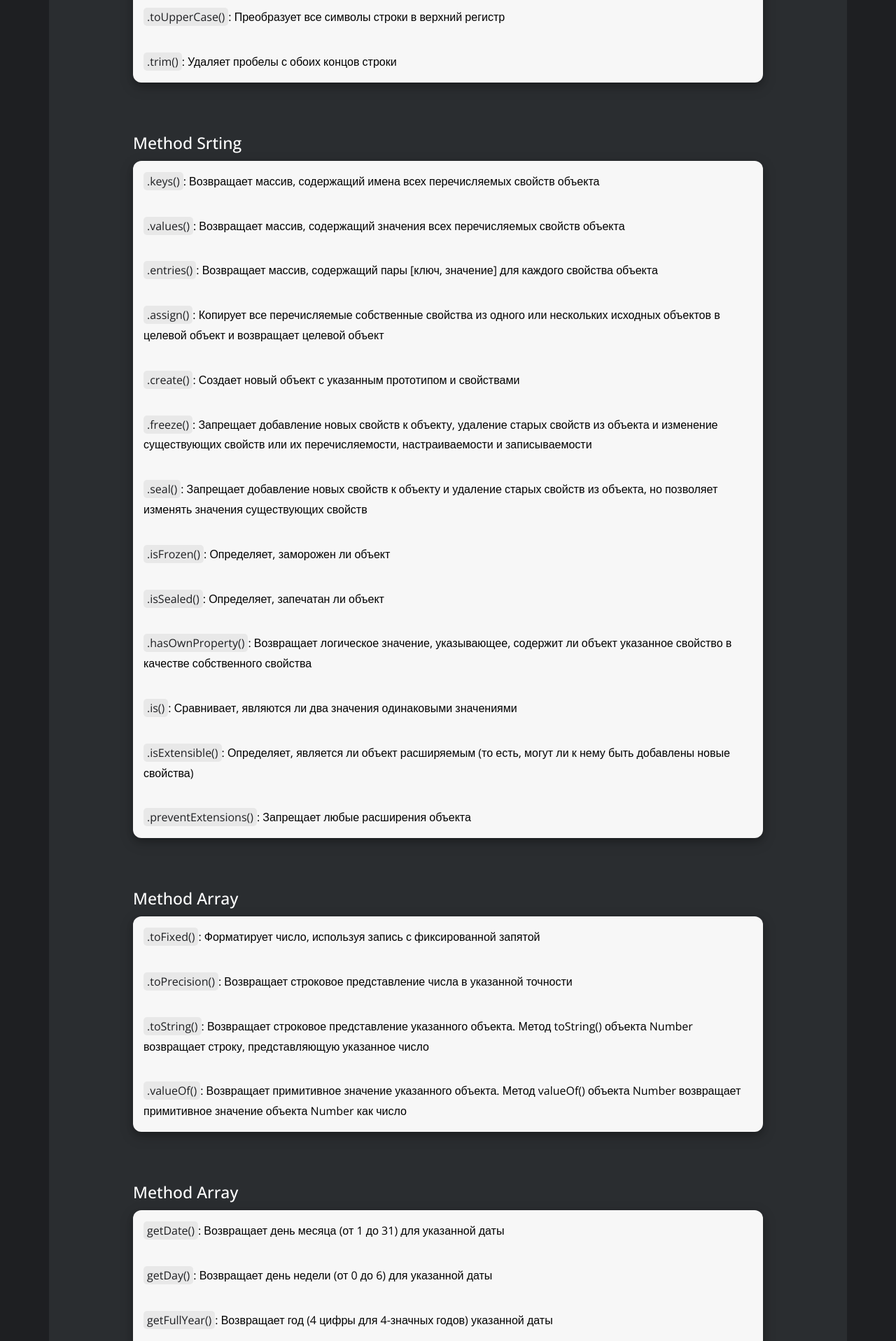
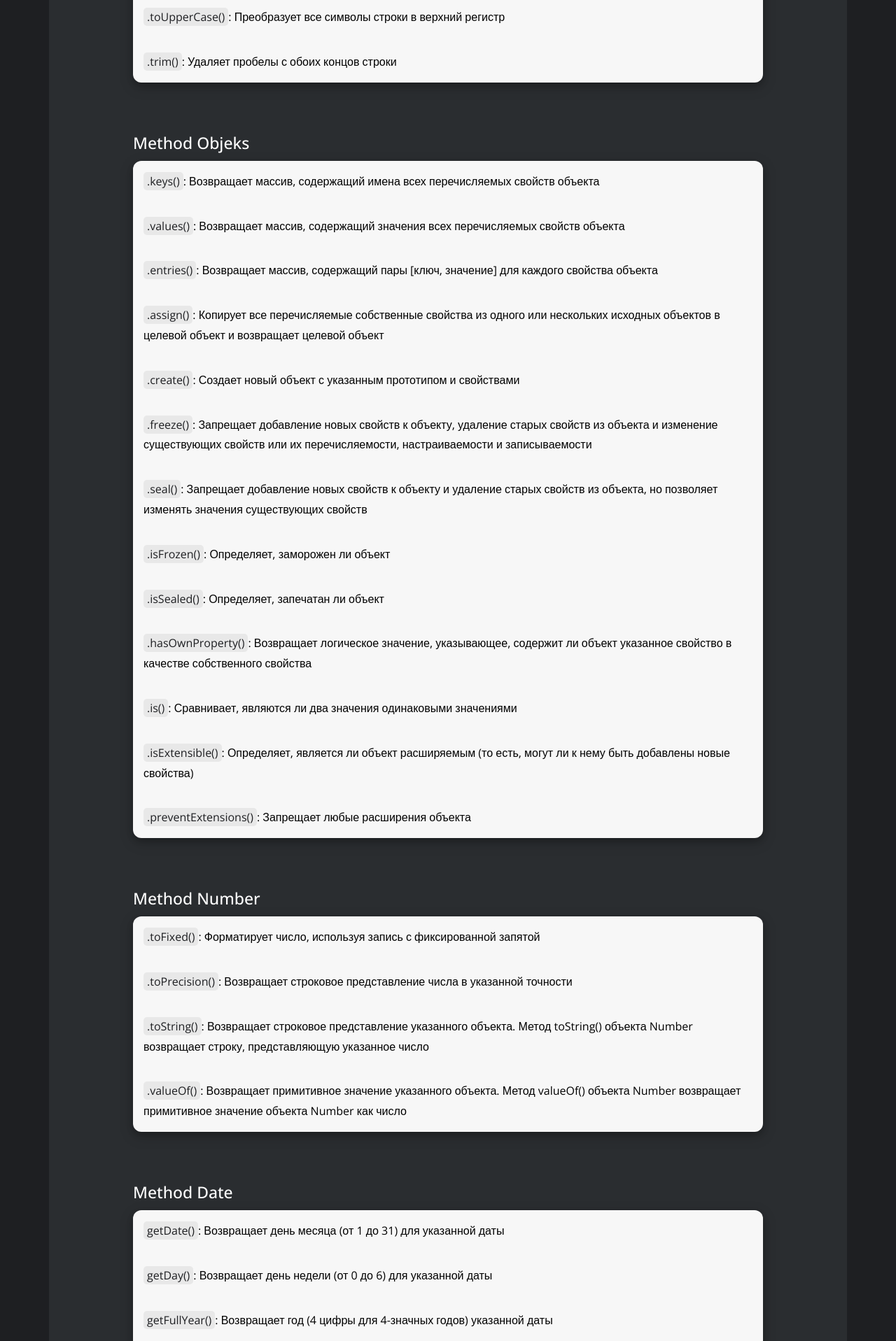
Before and after one commit to obigreen/notes, a React (Create React App) app: page / in a window 1280 px wide. Shown: the part 2821-4738 px from the top of the page at 70% size. Built offline with nearby package versions, Linux system fonts and the light colour scheme.

Commit message:
corrected name methods

```diff
--- a/src/recordsdirectory/methods/methodsarray/DateMethods.tsx
+++ b/src/recordsdirectory/methods/methodsarray/DateMethods.tsx
@@ -220,7 +220,7 @@ export const DataMethods: React.FC<MethodProps> = ({dateItems = []}) => {
 
     return (
         <NoteBlock>
-            <NotesTitle>Method Array</NotesTitle>
+            <NotesTitle>Method Date</NotesTitle>
             <Text>
                 <S.List>
                     {dateItems.map((item, index) => (
--- a/src/recordsdirectory/methods/methodsarray/NumberMethods.tsx
+++ b/src/recordsdirectory/methods/methodsarray/NumberMethods.tsx
@@ -71,7 +71,7 @@ export const NumberMethods: React.FC<MethodProps> = ({numberItems = []}) => {
 
     return (
         <NoteBlock>
-            <NotesTitle>Method Array</NotesTitle>
+            <NotesTitle>Method Number</NotesTitle>
             <Text>
                 <S.List>
                     {numberItems.map((item, index) => (
--- a/src/recordsdirectory/methods/methodsarray/ObjectMethods.tsx
+++ b/src/recordsdirectory/methods/methodsarray/ObjectMethods.tsx
@@ -183,7 +183,7 @@ export const ObjectMethods: React.FC<MethodProps> = ({objectItems = []}) => {
 
     return (
         <NoteBlock>
-            <NotesTitle>Method Srting</NotesTitle>
+            <NotesTitle>Method Objeks</NotesTitle>
             <Text>
                 <S.List>
                     {objectItems.map((item, index) => (
```
